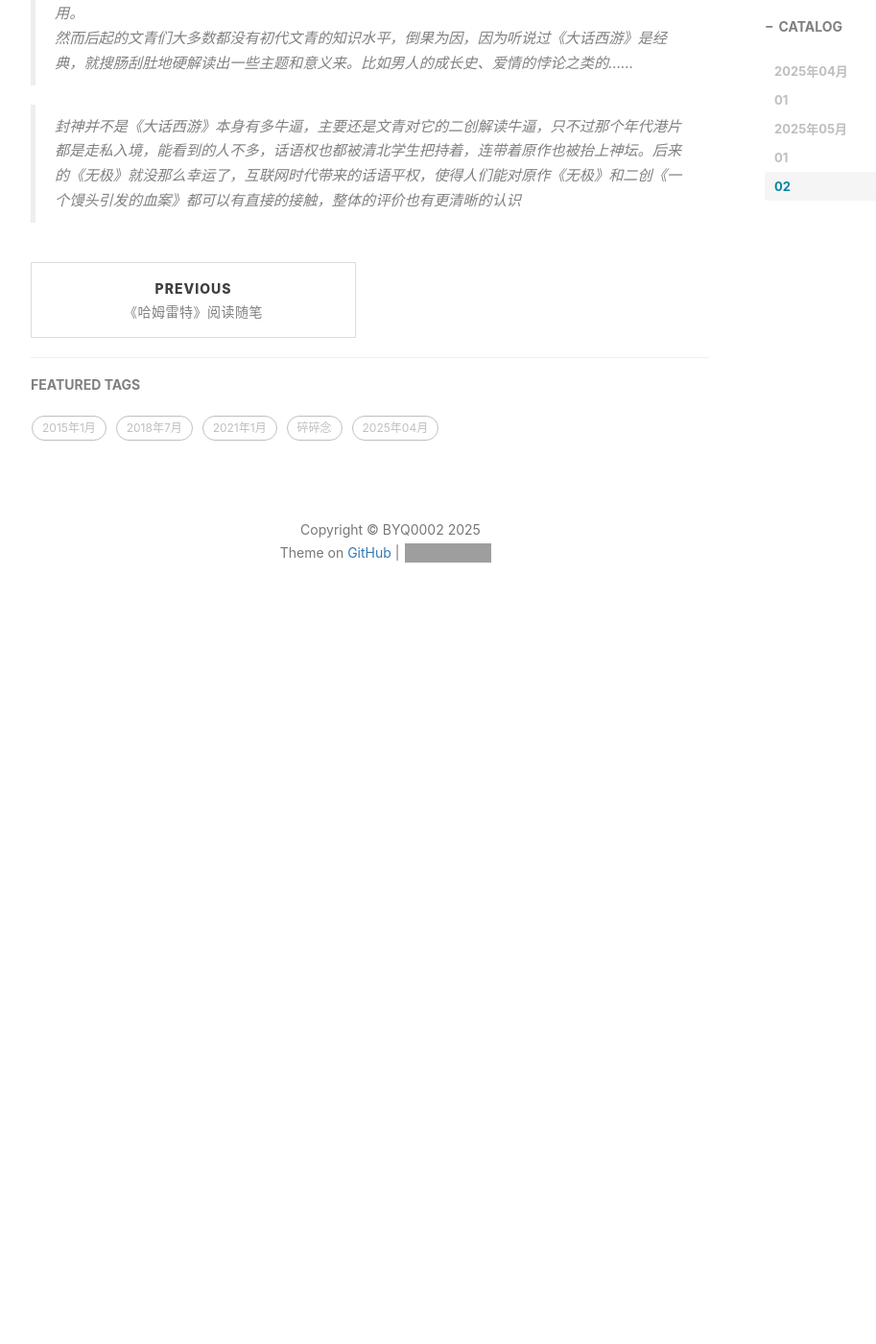
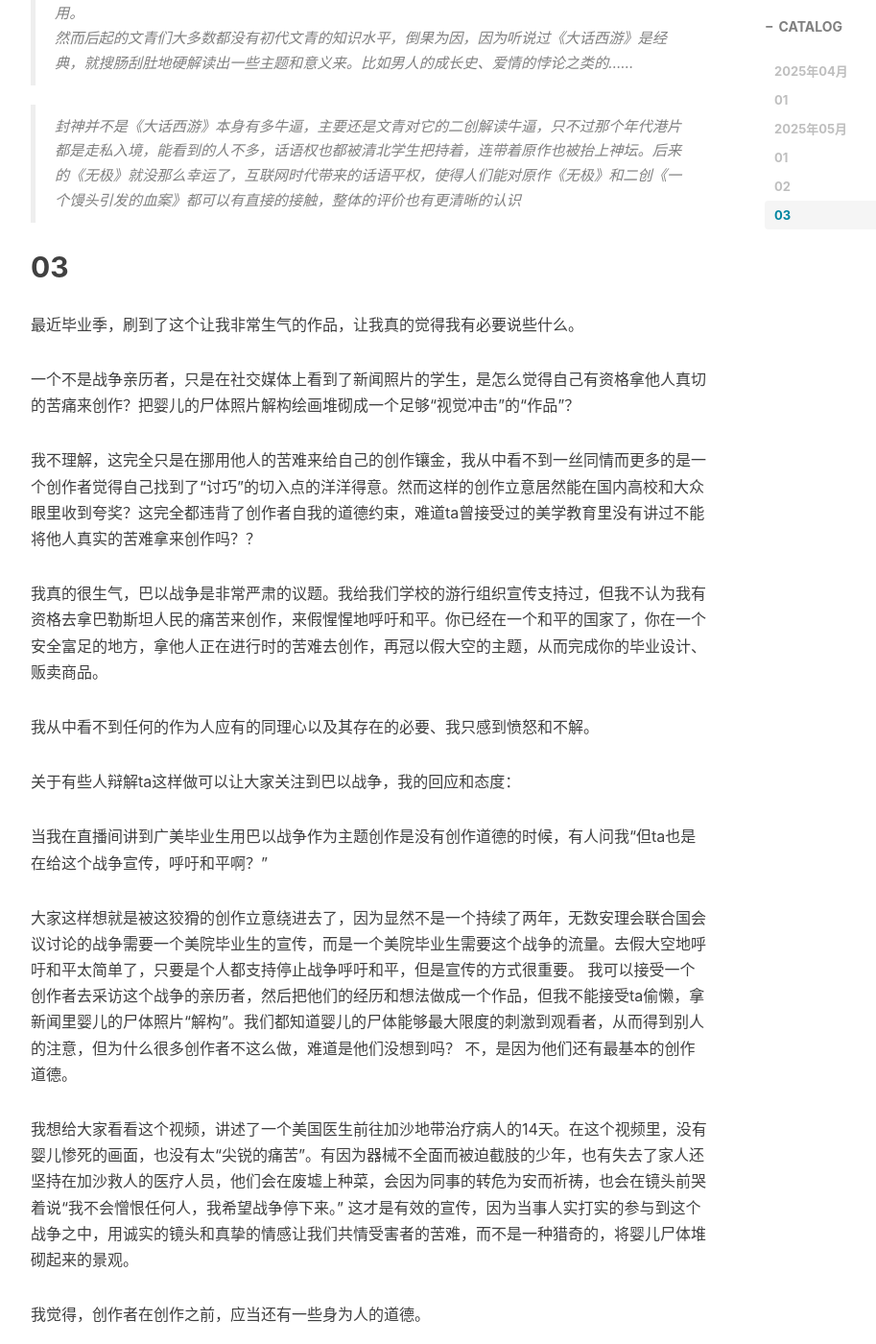
Before and after one commit to BYQ0002/BYQ0002.github.io, a Jekyll site: the page built from _posts/2025-05-01-大概是社论记录.md, in a window 1280 px wide and 1400 px high, scrolled down 5960 px. Shown: the whole window at 96% size, without its empty margins (233-1146 px from the left). Built offline with Jekyll 4.4.1, drawn with Linux system fonts in a browser that asks for light colours; nearby versions of some CDN libraries; comment, search, counter and statistics services are not loaded; before the commit the page ends 6640 px from its top, so only the background shows below that; some of the changed text lies outside the part shown; grey boxes are pictures that could not be loaded.

Commit message:
Update 2025-05-01-大概是社论记录.md

```diff
--- a/_posts/2025-05-01-大概是社论记录.md
+++ b/_posts/2025-05-01-大概是社论记录.md
@@ -128,3 +128,35 @@ https://www.zhihu.com/question/301436943/answer/1904252519510684086
 然而后起的文青们大多数都没有初代文青的知识水平，倒果为因，因为听说过《大话西游》是经典，就搜肠刮肚地硬解读出一些主题和意义来。比如男人的成长史、爱情的悖论之类的……
 
 >封神并不是《大话西游》本身有多牛逼，主要还是文青对它的二创解读牛逼，只不过那个年代港片都是走私入境，能看到的人不多，话语权也都被清北学生把持着，连带着原作也被抬上神坛。后来的《无极》就没那么幸运了，互联网时代带来的话语平权，使得人们能对原作《无极》和二创《一个馒头引发的血案》都可以有直接的接触，整体的评价也有更清晰的认识
+
+## 03
+
+最近毕业季，刷到了这个让我非常生气的作品，让我真的觉得我有必要说些什么。
+
+一个不是战争亲历者，只是在社交媒体上看到了新闻照片的学生，是怎么觉得自己有资格拿他人真切的苦痛来创作？把婴儿的尸体照片解构绘画堆砌成一个足够“视觉冲击”的“作品”？
+
+我不理解，这完全只是在挪用他人的苦难来给自己的创作镶金，我从中看不到一丝同情而更多的是一个创作者觉得自己找到了“讨巧”的切入点的洋洋得意。然而这样的创作立意居然能在国内高校和大众眼里收到夸奖？这完全都违背了创作者自我的道德约束，难道ta曾接受过的美学教育里没有讲过不能将他人真实的苦难拿来创作吗？？
+
+我真的很生气，巴以战争是非常严肃的议题。我给我们学校的游行组织宣传支持过，但我不认为我有资格去拿巴勒斯坦人民的痛苦来创作，来假惺惺地呼吁和平。你已经在一个和平的国家了，你在一个安全富足的地方，拿他人正在进行时的苦难去创作，再冠以假大空的主题，从而完成你的毕业设计、贩卖商品。
+
+我从中看不到任何的作为人应有的同理心以及其存在的必要、我只感到愤怒和不解。
+
+关于有些人辩解ta这样做可以让大家关注到巴以战争，我的回应和态度：
+
+当我在直播间讲到广美毕业生用巴以战争作为主题创作是没有创作道德的时候，有人问我“但ta也是在给这个战争宣传，呼吁和平啊？”
+
+大家这样想就是被这狡猾的创作立意绕进去了，因为显然不是一个持续了两年，无数安理会联合国会议讨论的战争需要一个美院毕业生的宣传，而是一个美院毕业生需要这个战争的流量。去假大空地呼吁和平太简单了，只要是个人都支持停止战争呼吁和平，但是宣传的方式很重要。
+我可以接受一个创作者去采访这个战争的亲历者，然后把他们的经历和想法做成一个作品，但我不能接受ta偷懒，拿新闻里婴儿的尸体照片“解构”。我们都知道婴儿的尸体能够最大限度的刺激到观看者，从而得到别人的注意，但为什么很多创作者不这么做，难道是他们没想到吗？
+不，是因为他们还有最基本的创作道德。
+
+我想给大家看看这个视频，讲述了一个美国医生前往加沙地带治疗病人的14天。在这个视频里，没有婴儿惨死的画面，也没有太“尖锐的痛苦”。有因为器械不全面而被迫截肢的少年，也有失去了家人还坚持在加沙救人的医疗人员，他们会在废墟上种菜，会因为同事的转危为安而祈祷，也会在镜头前哭着说“我不会憎恨任何人，我希望战争停下来。”
+这才是有效的宣传，因为当事人实打实的参与到这个战争之中，用诚实的镜头和真挚的情感让我们共情受害者的苦难，而不是一种猎奇的，将婴儿尸体堆砌起来的景观。
+
+我觉得，创作者在创作之前，应当还有一些身为人的道德。
+
+不要拿他人真实的苦难作为你创作的灵感。
+
+>还拿去卖周边真是笑了。和个人经历无关的时政选材100%会被批评，重点不在zzzq，而是“没有一手体验不等于创作”//这个最让人不适的点其实就是因为【根本没有创作部分】。这位只是把死者的人生和现实临摹了一遍，作品里没有感受没有呼吁也没有经历，导致ta的口号文案和行为在作品面前尤其空洞和违和。
+
+https://weibo.com/1741550804/PsJGBzttH
+https://weibo.com/7451190440/PsCWiobry
```
